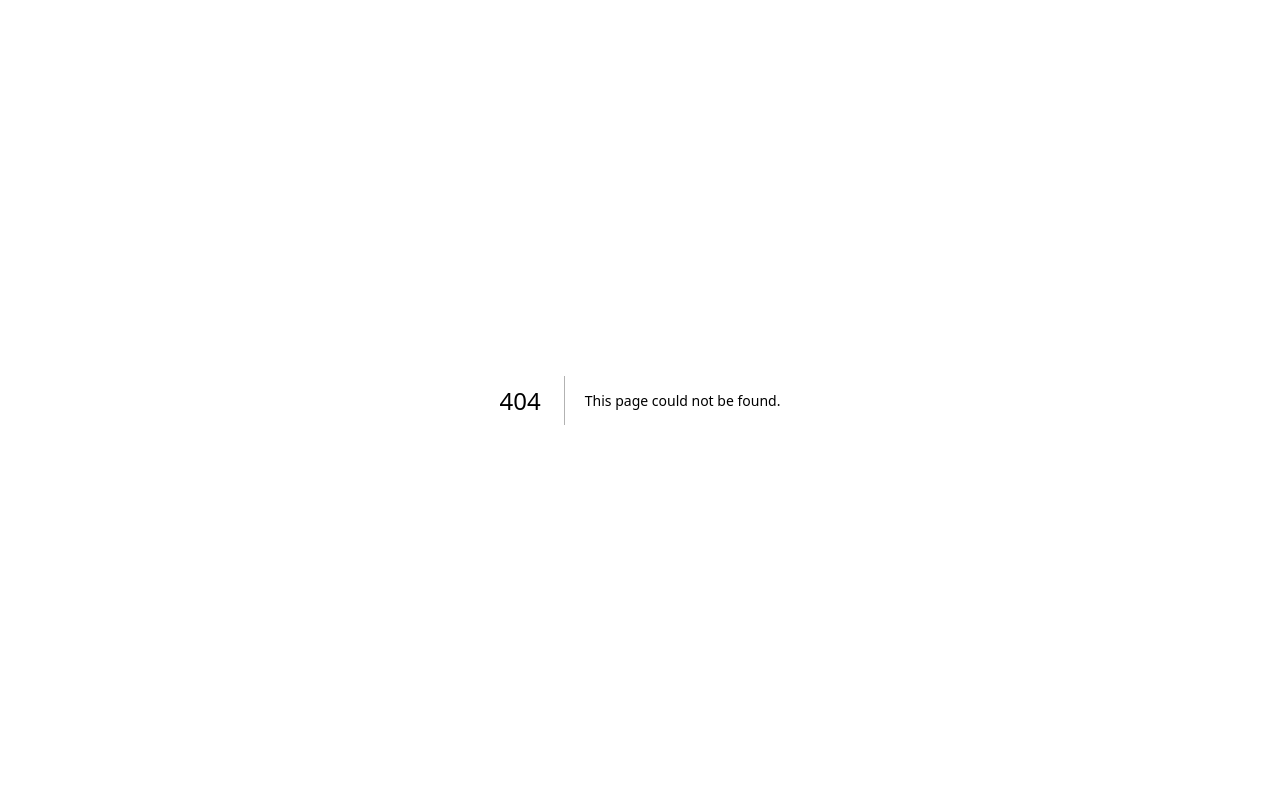
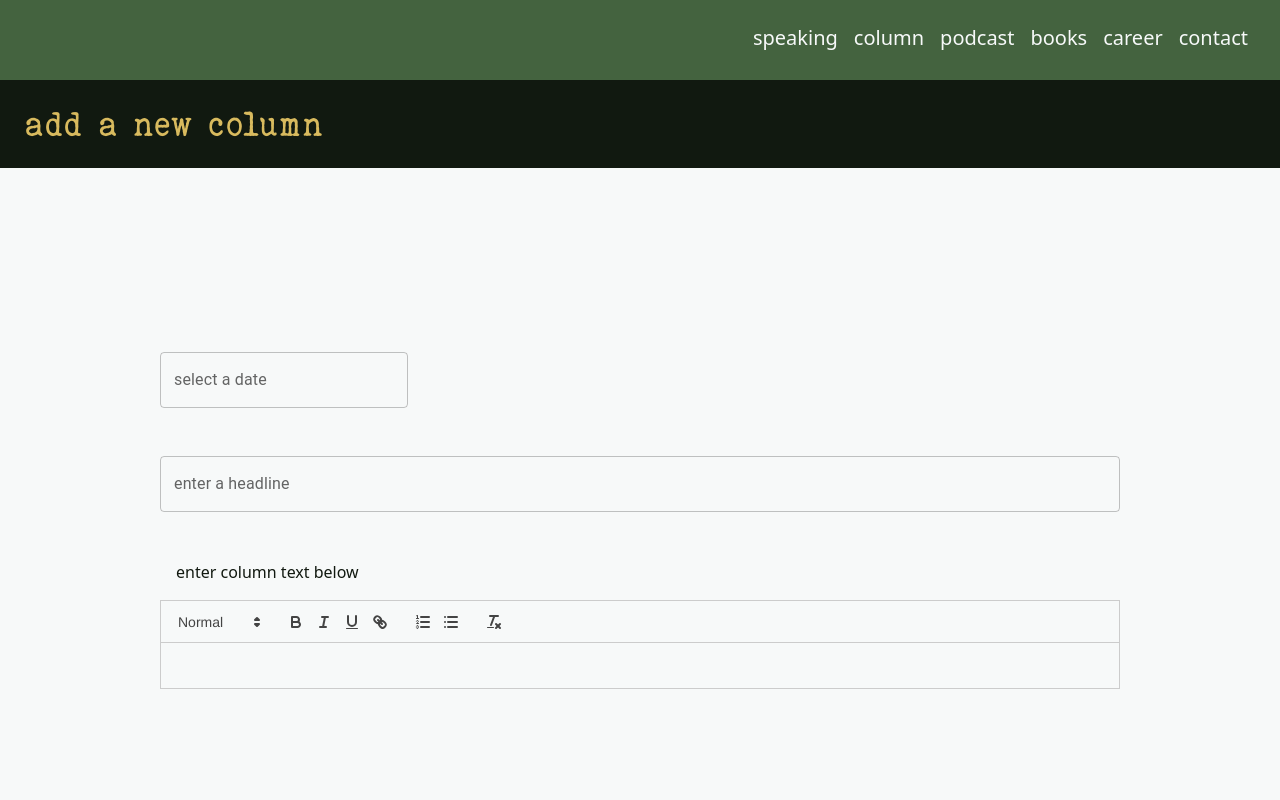
Before and after one commit to Jerud-Moyer/tony-ventrella-web, a Next.js app: page /admin in a window 1280 px wide. Before the commit this address had no page. Shown: the top 800 px of the page. Built offline with nearby package versions, Linux system fonts and the light colour scheme.

Commit message:
add admin page with text editor

```diff
--- a/package.json
+++ b/package.json
@@ -13,6 +13,7 @@
     "@emotion/styled": "^11.10.6",
     "@mui/icons-material": "^5.14.3",
     "@mui/material": "^5.12.0",
+    "@mui/x-date-pickers": "^6.16.1",
     "@prisma/client": "^5.2.0",
     "@types/node": "18.15.11",
     "@types/react": "18.0.35",
@@ -20,6 +21,7 @@
     "@vercel/postgres": "^0.4.1",
     "autoprefixer": "10.4.14",
     "bcryptjs": "^2.4.3",
+    "dayjs": "^1.11.10",
     "eslint": "8.38.0",
     "eslint-config-next": "13.3.0",
     "jsonwebtoken": "^9.0.2",
@@ -28,6 +30,7 @@
     "postcss": "8.4.22",
     "react": "18.2.0",
     "react-dom": "18.2.0",
+    "react-quill": "^2.0.0",
     "tailwindcss": "3.3.1",
     "typescript": "5.0.4"
   },
--- /dev/null
+++ b/src/components/TextEditor.tsx
@@ -0,0 +1,27 @@
+import React, { useEffect, useMemo, useState } from 'react'
+import dynamic from 'next/dynamic'
+import 'react-quill/dist/quill.snow.css'
+
+function TextEditor() {
+  const [value, setValue] = useState<string>('')
+
+  const ReactQuill = useMemo(() => (
+    dynamic(() => import('react-quill'), {ssr: false})
+  ), [])
+
+  useEffect(() => {
+    console.log(value)
+  }, [value])
+
+  return (
+    <div className='text-eerie_black'>
+      <ReactQuill
+        theme='snow'
+        value={value}
+        onChange={setValue}
+      />
+    </div>
+  )
+}
+
+export default TextEditor
--- a/src/pages/_app.tsx
+++ b/src/pages/_app.tsx
@@ -4,6 +4,8 @@ import { CacheProvider, EmotionCache, ThemeProvider } from '@emotion/react';
 import type { AppProps } from 'next/app'
 import theme from '@/mui-config/theme'
 import Head from 'next/head';
+import { LocalizationProvider } from '@mui/x-date-pickers';
+import { AdapterDayjs } from '@mui/x-date-pickers/AdapterDayjs'
 
 interface MyAppProps extends AppProps {
   emotionCache?: EmotionCache;
@@ -18,9 +20,11 @@ export default function App({ Component, emotionCache = clientSideEmotionCache,
       <Head>
       <meta name="viewport" content="initial-scale=1, width=device-width" />
       </Head>
-      <ThemeProvider theme={theme}>
-        <Component {...pageProps} />
-      </ThemeProvider>
+      <LocalizationProvider dateAdapter={AdapterDayjs}>
+        <ThemeProvider theme={theme}>
+          <Component {...pageProps} />
+        </ThemeProvider>
+      </LocalizationProvider>
     </CacheProvider>
   )
 }
--- /dev/null
+++ b/src/pages/admin/index.tsx
@@ -0,0 +1,37 @@
+import SubPageLayout from '@/components/SubPageLayout'
+import TextEditor from '@/components/TextEditor'
+import { TextField } from '@mui/material'
+import { DatePicker } from '@mui/x-date-pickers'
+import React, { useState } from 'react'
+
+function Admin() {
+  const [date, setDate] = useState(null)
+  const [headline, setHeadline] = useState<string | null>(null)
+
+
+  return (
+    <div>
+      <SubPageLayout typeoutMessage='add a new column'>
+        <div className='my-12'>
+          <DatePicker
+            label='select a date'
+            value={date}
+            onChange={(val) => setDate(val)}
+          />
+        </div>
+        <div className='my-12'>
+          <TextField
+            label='enter a headline'
+            value={headline}
+            onChange={(e) => setHeadline(e.target.value)}
+            fullWidth
+          />
+        </div>
+        <p className='text-eerie_black mb-4 pl-4'>enter column text below</p>
+        <TextEditor />
+      </SubPageLayout>
+    </div>
+  )
+}
+
+export default Admin
--- a/src/styles/globals.css
+++ b/src/styles/globals.css
@@ -39,3 +39,8 @@ html {
 .name-headline {
   font-family: 'elegant-typewriter';
 }
+
+.ql-container p {
+  /* make default text size for text editor a bit larger */
+  font-size: 15px;
+}
```
Also changed, not shown: 1 other file (tests, documents, lock files or other folders).
